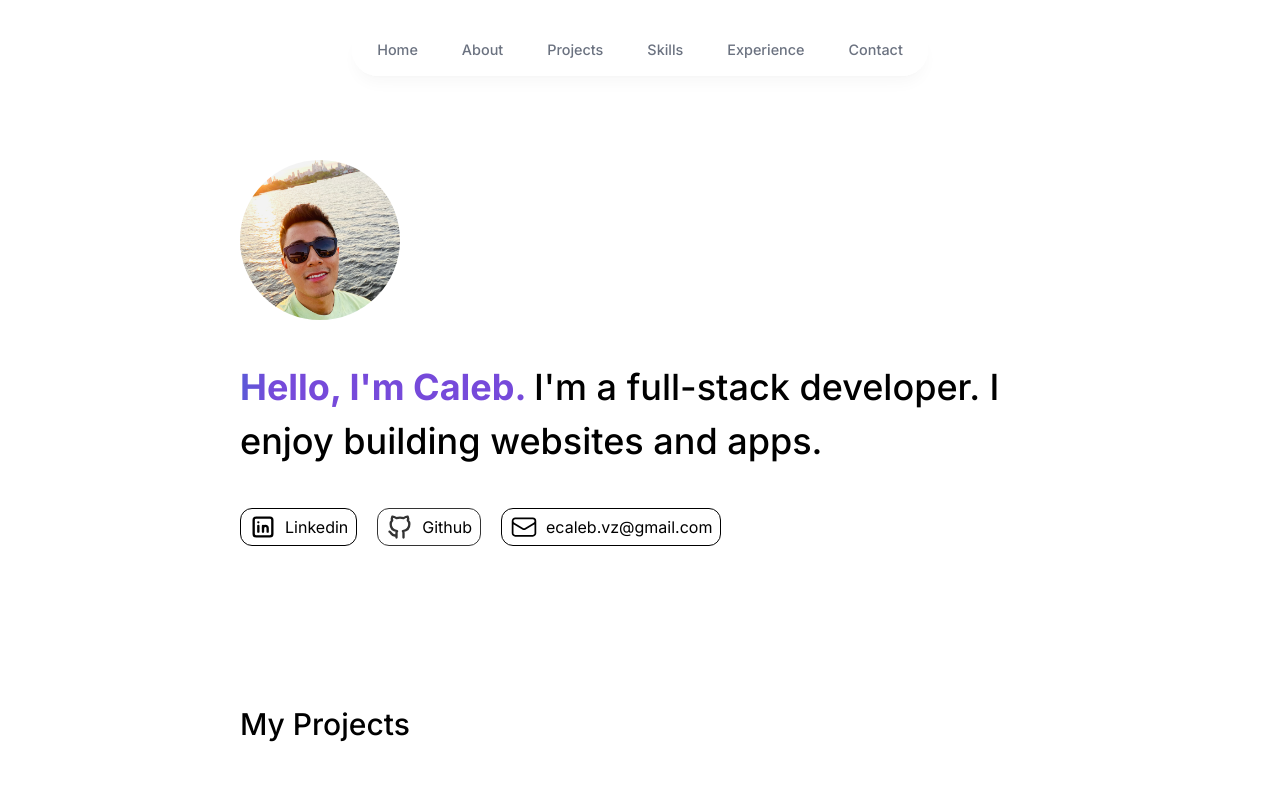
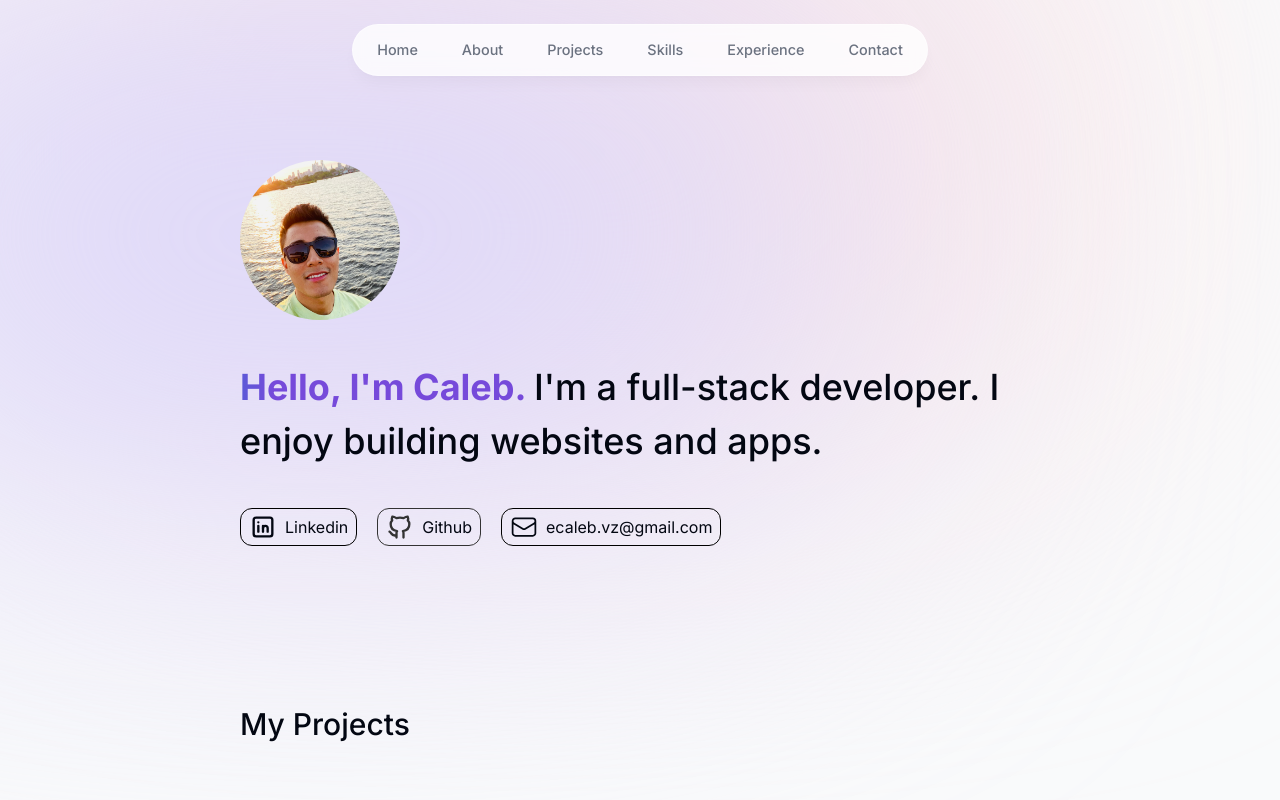
Before and after one commit to ecaleb97/Portfolio, a Next.js app: page / in a window 1280 px wide. Shown: the top 800 px of the page. Built offline with nearby package versions, Linux system fonts and the light colour scheme.

Commit message:
Update body class in layout component

```diff
--- a/app/layout.tsx
+++ b/app/layout.tsx
@@ -17,7 +17,15 @@ export default function RootLayout({
 }) {
   return (
     <html lang="en">
-      <body className={inter.className}>
+      <body className={`${inter.className} bg-gray-50 text-gray-950 relative
+      `}>
+        <div className='bg-[#fbe2e3] absolute top-[-6rem] -z-10 right-[11rem]
+        h-[31.25rem] w-[31-25rem] rounded-full blur-[10rem] sm:w-[68.75rem]'>
+        </div>
+        <div className='bg-[#dbd7fb] absolute top-[-1rem] -z-10 left-[-35rem]
+        h-[31.25rem] w-[31-25rem] rounded-full blur-[10rem] sm:w-[68.75rem]
+        md:left-[-33rem] lg:left-[-28rem] xl:left-[-15rem] 2xl:left-[-5rem]'>
+        </div>
         <Header />
         {children}
       </body>
```
